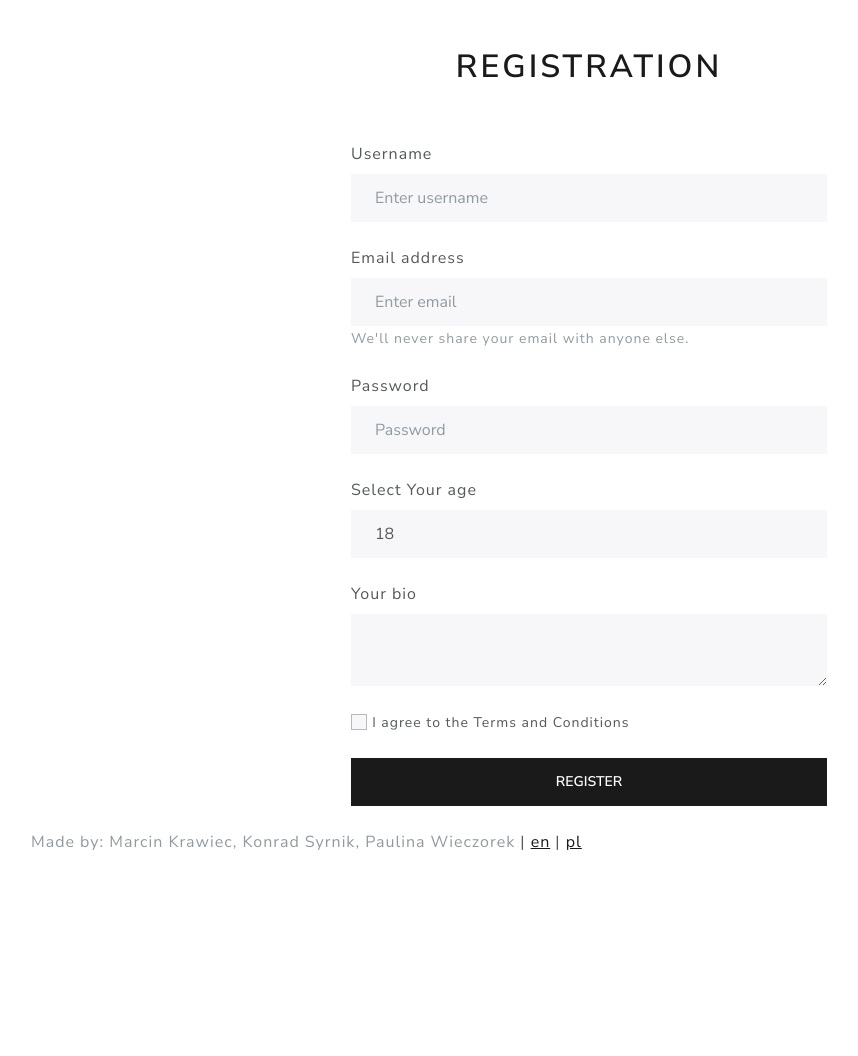
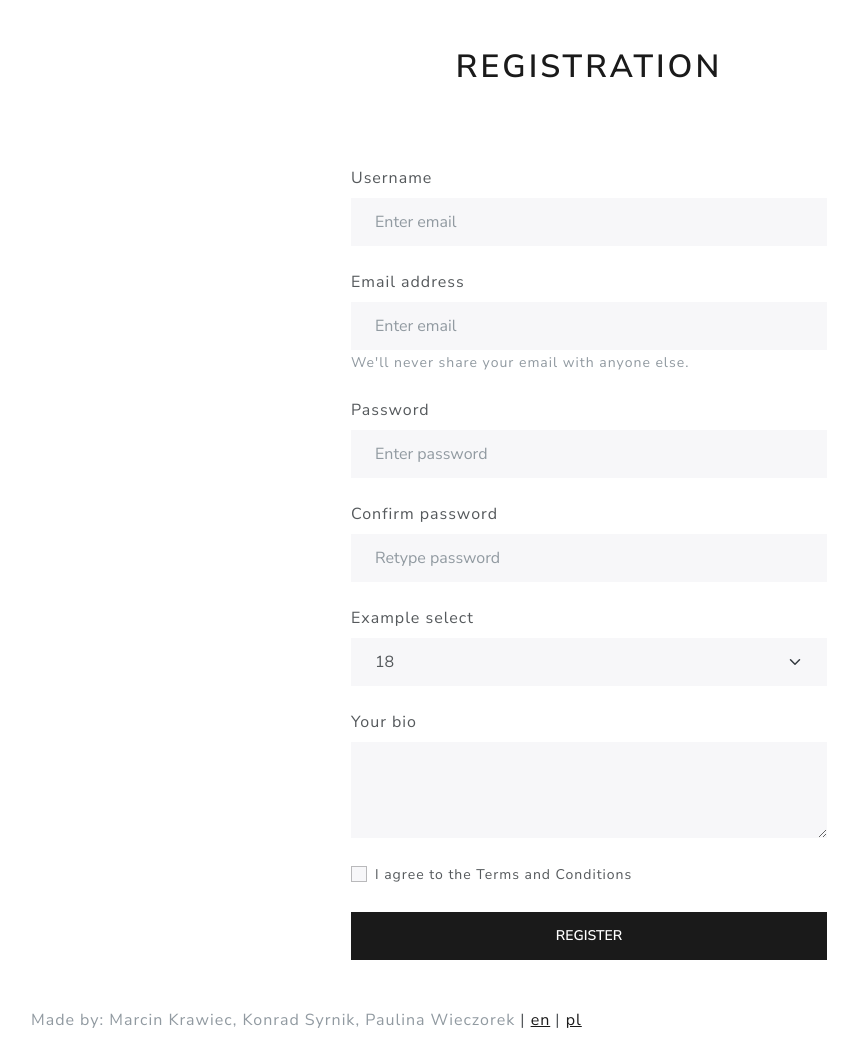
Before and after one commit to marcin-kraviec/brewhub, a Flask app: page /register in a window 1280 px wide. Shown: the part 98-1154 px from the top of the page, without its empty margins (51-909 px from the left). Before the commit the page ends 948 px from the top, so only its background shows below. Run offline with Flask 2, Linux system fonts and the light colour scheme; some libraries are stand-ins or nearby versions.

Commit message:
Refactor register and login html files

```diff
--- a/brewhub/templates/register.html
+++ b/brewhub/templates/register.html
@@ -7,27 +7,68 @@
     </div>
 </div>
 <div class="container" style="max-width: 500px;">
-    <form method="post">
-        {{  form.hidden_tag() }}
-        {{  form.username.label(class="form-label") }}
-        {{  form.username(class="form-control", placeholder="Enter username") }}
+{#    <form method="post">#}
+{#        {{  form.hidden_tag() }}#}
+{#        {{  form.username.label(class="form-label") }}#}
+{#        {{  form.username(class="form-control", placeholder="Enter username") }}#}
+{#        <br/>#}
+{#        {{  form.email.label(class="form-label") }}#}
+{#        {{  form.email(class="form-control", placeholder="Enter email") }}#}
+{#        <small id="emailHelp" class="form-text text-muted">We'll never share your email with anyone else.</small>#}
+{#        <br/><br/>#}
+{#        {{  form.password.label(class="form-label") }}#}
+{#        {{  form.password(class="form-control", placeholder="Password") }}#}
+{#        <br/>#}
+{#        {{  form.age.label(class="form-label") }}#}
+{#        {{  form.age(class="form-control", id="exampleSelect1") }}#}
+{#        <br/>#}
+{#        {{  form.bio.label(class="form-label") }}#}
+{#        {{  form.bio(class="form-control") }}#}
+{#        <br/>#}
+{#        {{  form.accept(class="form-check-input") }} <small> I agree to the Terms and Conditions</small>#}
+{#        <br/><br/>#}
+{#        {{ form.submit(class="btn btn-primary", style="width: 100%") }}#}
+{#    </form>#}
+    <form>
+    <div class="form-group">
+      <label for="exampleInputEmail1" class="form-label mt-4">Username</label>
+      <input type="email" class="form-control" id="exampleInputEmail1" aria-describedby="emailHelp" placeholder="Enter email">
+    </div>
+    <div class="form-group">
+      <label for="exampleInputEmail1" class="form-label mt-4">Email address</label>
+      <input type="email" class="form-control" id="exampleInputEmail1" aria-describedby="emailHelp" placeholder="Enter email">
+      <small id="emailHelp" class="form-text text-muted">We'll never share your email with anyone else.</small>
+    </div>
+    <div class="form-group">
+      <label for="exampleInputPassword1" class="form-label mt-4">Password</label>
+      <input type="password" class="form-control" id="exampleInputPassword1" placeholder="Enter password">
+    </div>
+    <div class="form-group">
+      <label for="exampleInputPassword1" class="form-label mt-4">Confirm password</label>
+      <input type="password" class="form-control" id="exampleInputPassword1" placeholder="Retype password">
+    </div>
+    <div class="form-group">
+      <label for="exampleSelect1" class="form-label mt-4">Example select</label>
+      <select class="form-select" id="exampleSelect1">
+          {% for i in ages %}
+              <option>{{ i }}</option>
+          {%  endfor %}
+      </select>
+    </div>
+    <div class="form-group">
+      <label for="exampleTextarea" class="form-label mt-4">Your bio</label>
+      <textarea class="form-control" id="exampleTextarea" rows="3"></textarea>
+    </div>
         <br/>
-        {{  form.email.label(class="form-label") }}
-        {{  form.email(class="form-control", placeholder="Enter email") }}
-        <small id="emailHelp" class="form-text text-muted">We'll never share your email with anyone else.</small>
-        <br/><br/>
-        {{  form.password.label(class="form-label") }}
-        {{  form.password(class="form-control", placeholder="Password") }}
+    <div class="form-check">
+    <input class="form-check-input" type="checkbox" value="" id="flexCheckDefault">
+    <label class="form-check-label" for="flexCheckDefault">
+        <small> I agree to the Terms and Conditions </small>
+    </label>
+    </div>
         <br/>
-        {{  form.age.label(class="form-label") }}
-        {{  form.age(class="form-control", id="exampleSelect1") }}
-        <br/>
-        {{  form.bio.label(class="form-label") }}
-        {{  form.bio(class="form-control") }}
-        <br/>
-        {{  form.accept(class="form-check-input") }} <small> I agree to the Terms and Conditions</small>
-        <br/><br/>
-        {{ form.submit(class="btn btn-primary", style="width: 100%") }}
+    <button type="submit" class="btn btn-primary" style="width: 100%">Register</button>
+    <br/><br/>
     </form>
 </div>
 
--- a/brewhub/views.py
+++ b/brewhub/views.py
@@ -16,12 +16,13 @@ def test():
 
 @views.route('/register', methods=['GET', 'POST'])
 def register():
+    ages = list(range(18,100))
     username = None
     form = RegistrationForm()
     if form.validate_on_submit():
         username = form.username.data
         form.username.data = ''
-    return render_template('register.html', username=username, form=form)
+    return render_template('register.html', ages=ages, username=username, form=form)
 
 
 @views.route('/login')
```
Also changed, not shown: brewhub/templates/login.html (+24 -11 lines).
